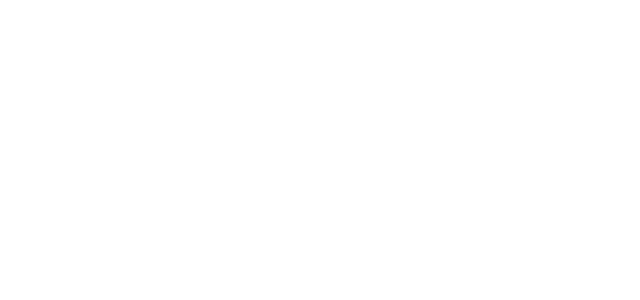
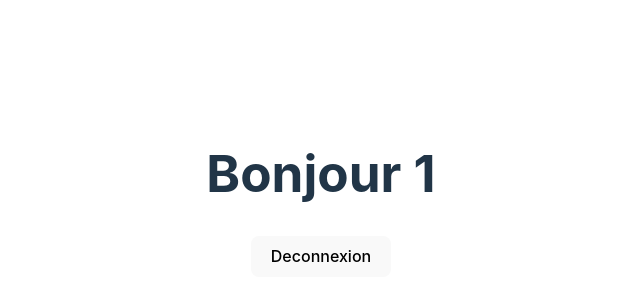
Before and after one commit to arliBukasa/vi-tranning-crazee-buger, a React (Vite) app: page /order/1 in a window 1280 px wide. Before the commit this address had no page. Shown: the part 206-506 px from the top of the page, without its empty margins (319-959 px from the left). Built offline with nearby package versions, Linux system fonts and the light colour scheme.

Commit message:
F02> Login page add rediction to order page, add rediction all, with errorpage

```diff
--- a/src/ErrorPage.jsx
+++ b/src/ErrorPage.jsx
@@ -1,20 +1,20 @@
 import React from 'react'
+import { Link } from 'react-router-dom'
 
 export default function ErrorPage() {
   return (
     <div>
         <h1>Oups!  la page que vous cherchez n' existe pas</h1>
-        <a href={`/`}>
 
+        <Link to="/">
         <button
             type="button"
             class="btn btn-outline-primary"
-            href="/"
         >
             Retourner à l'acceuil
         </button>
 
-        </a>
+        </Link>
 
     </div>
   )
--- a/src/components/pages/LoginForm.jsx
+++ b/src/components/pages/LoginForm.jsx
@@ -1,9 +1,11 @@
 import React, { useState } from 'react'
+import { useNavigate } from 'react-router-dom'
 
 export default function LoginForm() {
 
     //state
     const [inputPrenom, setInputPrenom] = useState("")
+    const navigate=useNavigate()
     //comportement
     const handleChange=(e)=>{
 
@@ -21,7 +23,8 @@
 
     } else {
 
-        alert(`bonjour ! ${inputPrenom}`)
+        //alert(`bonjour ! ${inputPrenom}`)
+        navigate(`order/${inputPrenom}`)
         setInputPrenom("")
     }
 
--- a/src/components/pages/OrderPage.jsx
+++ b/src/components/pages/OrderPage.jsx
@@ -1,16 +1,21 @@
 import React, { useState } from 'react'
+import { Link, useParams } from 'react-router-dom'
 
 export default function OrderPage() {
     //etat
+    const { inputPrenom }=useParams()
+    console.log(useParams())
+    console.log(`inputPrenom:${inputPrenom}`)
 
-    const [user, setUser] = useState("bob")
-    const {username}={username:"bob"}
+    const [username, setUsername] = useState(inputPrenom)
+
     //comportement
     //setUser("username")
   return (
     <div>
-       <h1>Bonjour {user}</h1>
-       <button type='button'> Deconnexion</button>
+       <h1>Bonjour {username}</h1>
+       <Link to="/"><button type='button'> Deconnexion</button>
+       </Link>
     </div>
   )
 }
--- a/src/routes/Routes.jsx
+++ b/src/routes/Routes.jsx
@@ -12,8 +12,9 @@
         <Routes>
             <Route path='/' element={<LoginPage/>}  errorElement={<ErrorPage/>}/>
             <Route path='/login' element={<LoginPage/>}/>
-            <Route path='/order' element={<OrderPage/>} />
+            <Route path='/order/:inputPrenom' element={<OrderPage/>} />
             <Route path='/default' element={<Root/>}/>
+            <Route path='*' element={<ErrorPage/>}/>
         </Routes>
      </BrowserRouter>
    )
```
